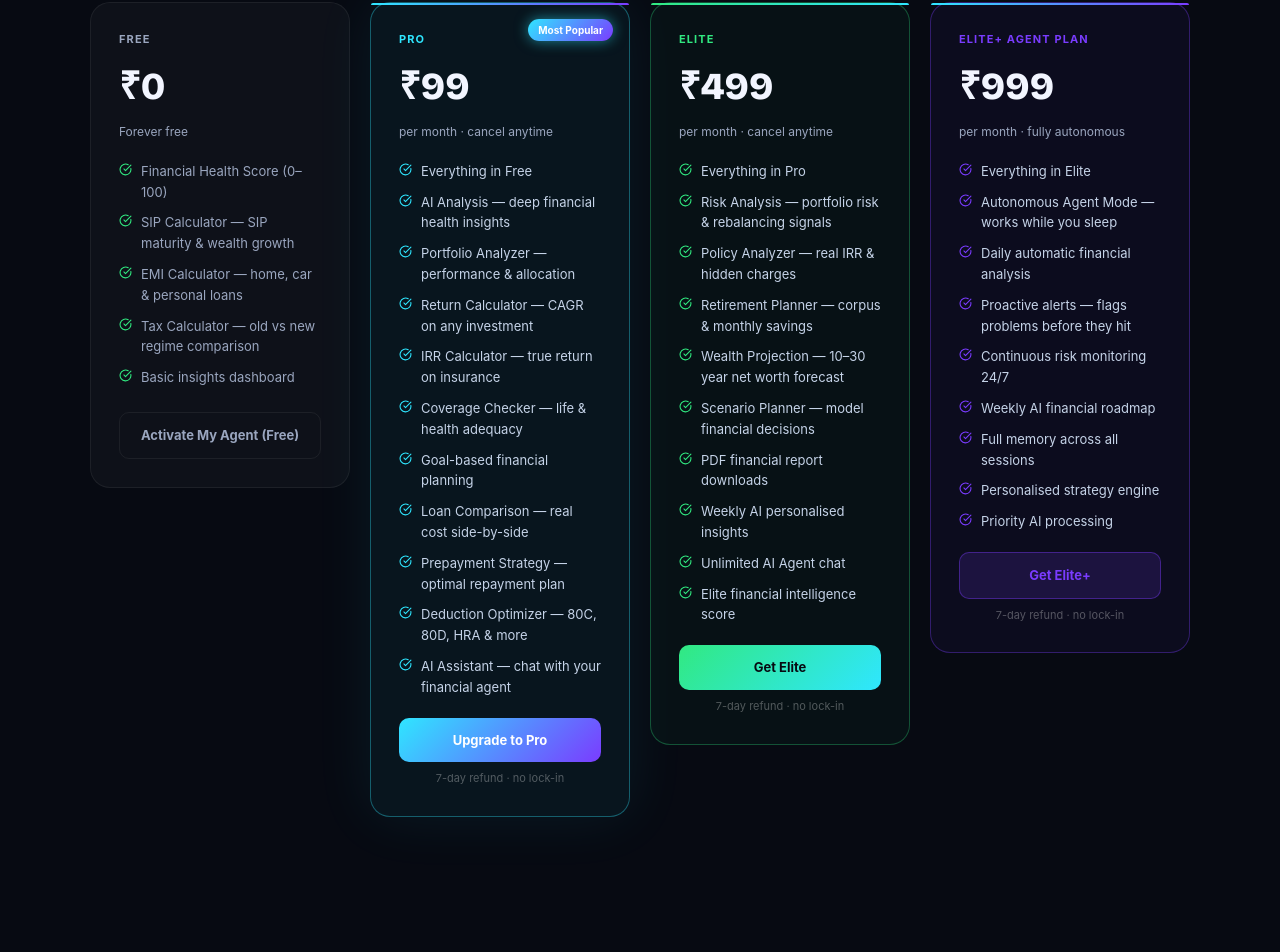
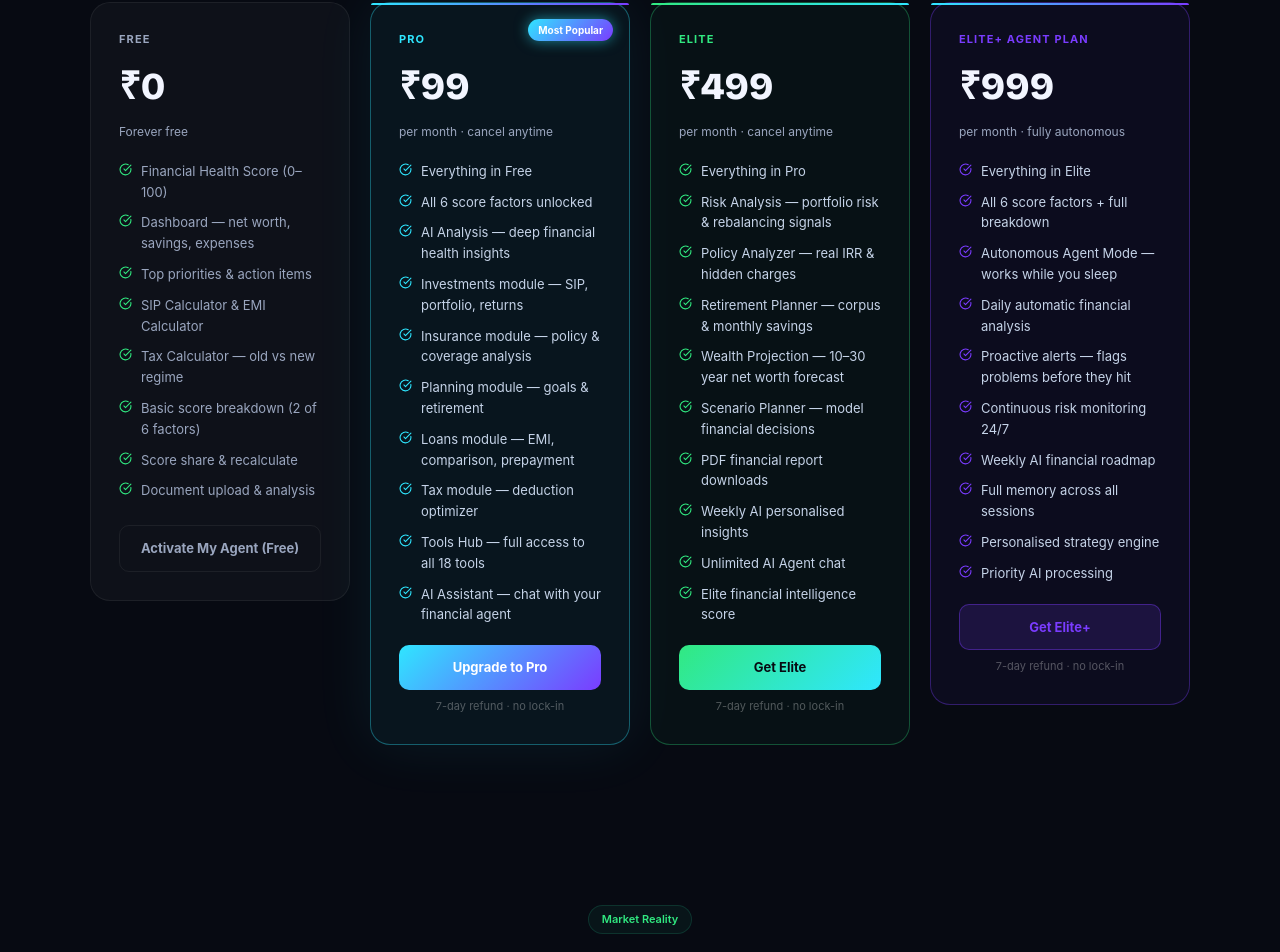
Before and after one commit to Jerry19967/finhealth-landing, a Next.js app: page / in a window 1280 px wide. Shown: the part 5734-6686 px from the top of the page. Built offline with nearby package versions, Linux system fonts and the light colour scheme.

Commit message:
Pricing: verified against live free account dashboard

```diff
--- a/app/page.tsx
+++ b/app/page.tsx
@@ -577,10 +577,13 @@ export default function Home() {
               <div style={{ display: 'flex', flexDirection: 'column', gap: 10, flex: 1, marginBottom: 24 }}>
                 {[
                   'Financial Health Score (0–100)',
-                  'SIP Calculator — SIP maturity & wealth growth',
-                  'EMI Calculator — home, car & personal loans',
-                  'Tax Calculator — old vs new regime comparison',
-                  'Basic insights dashboard',
+                  'Dashboard — net worth, savings, expenses',
+                  'Top priorities & action items',
+                  'SIP Calculator & EMI Calculator',
+                  'Tax Calculator — old vs new regime',
+                  'Basic score breakdown (2 of 6 factors)',
+                  'Score share & recalculate',
+                  'Document upload & analysis',
                 ].map(f => (
                   <div key={f} style={{ display: 'flex', alignItems: 'flex-start', gap: 9, fontSize: 13, color: T.textSecondary }}>
                     <CheckCircle size={13} color={T.green} style={{ flexShrink: 0, marginTop: 2 }} />{f}
@@ -608,15 +611,14 @@ export default function Home() {
               <div style={{ display: 'flex', flexDirection: 'column', gap: 10, flex: 1, marginBottom: 20 }}>
                 {[
                   'Everything in Free',
+                  'All 6 score factors unlocked',
                   'AI Analysis — deep financial health insights',
-                  'Portfolio Analyzer — performance & allocation',
-                  'Return Calculator — CAGR on any investment',
-                  'IRR Calculator — true return on insurance',
-                  'Coverage Checker — life & health adequacy',
-                  'Goal-based financial planning',
-                  'Loan Comparison — real cost side-by-side',
-                  'Prepayment Strategy — optimal repayment plan',
-                  'Deduction Optimizer — 80C, 80D, HRA & more',
+                  'Investments module — SIP, portfolio, returns',
+                  'Insurance module — policy & coverage analysis',
+                  'Planning module — goals & retirement',
+                  'Loans module — EMI, comparison, prepayment',
+                  'Tax module — deduction optimizer',
+                  'Tools Hub — full access to all 18 tools',
                   'AI Assistant — chat with your financial agent',
                 ].map(f => (
                   <div key={f} style={{ display: 'flex', alignItems: 'flex-start', gap: 9, fontSize: 13, color: '#C5D3E8' }}>
@@ -675,6 +677,7 @@ export default function Home() {
               <div style={{ display: 'flex', flexDirection: 'column', gap: 10, flex: 1, marginBottom: 20 }}>
                 {[
                   'Everything in Elite',
+                  'All 6 score factors + full breakdown',
                   'Autonomous Agent Mode — works while you sleep',
                   'Daily automatic financial analysis',
                   'Proactive alerts — flags problems before they hit',
```
